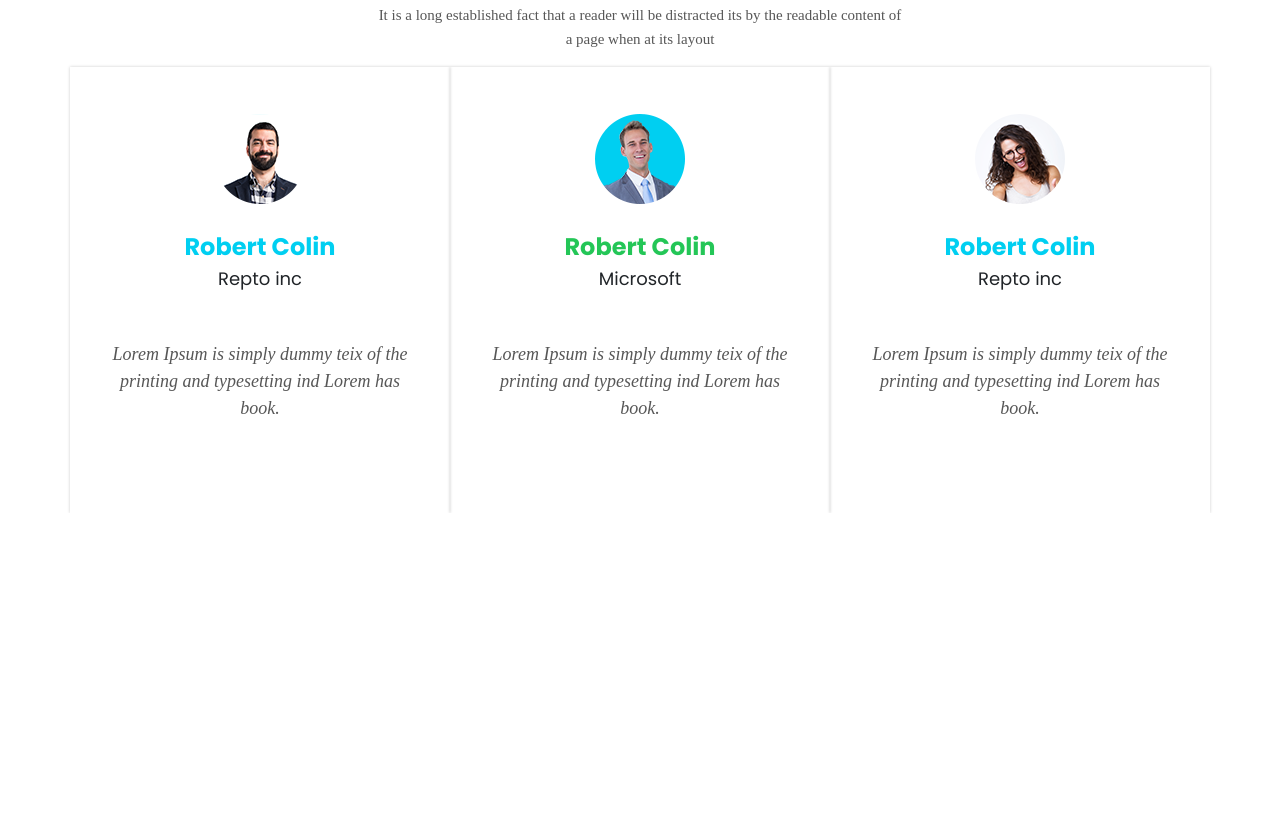
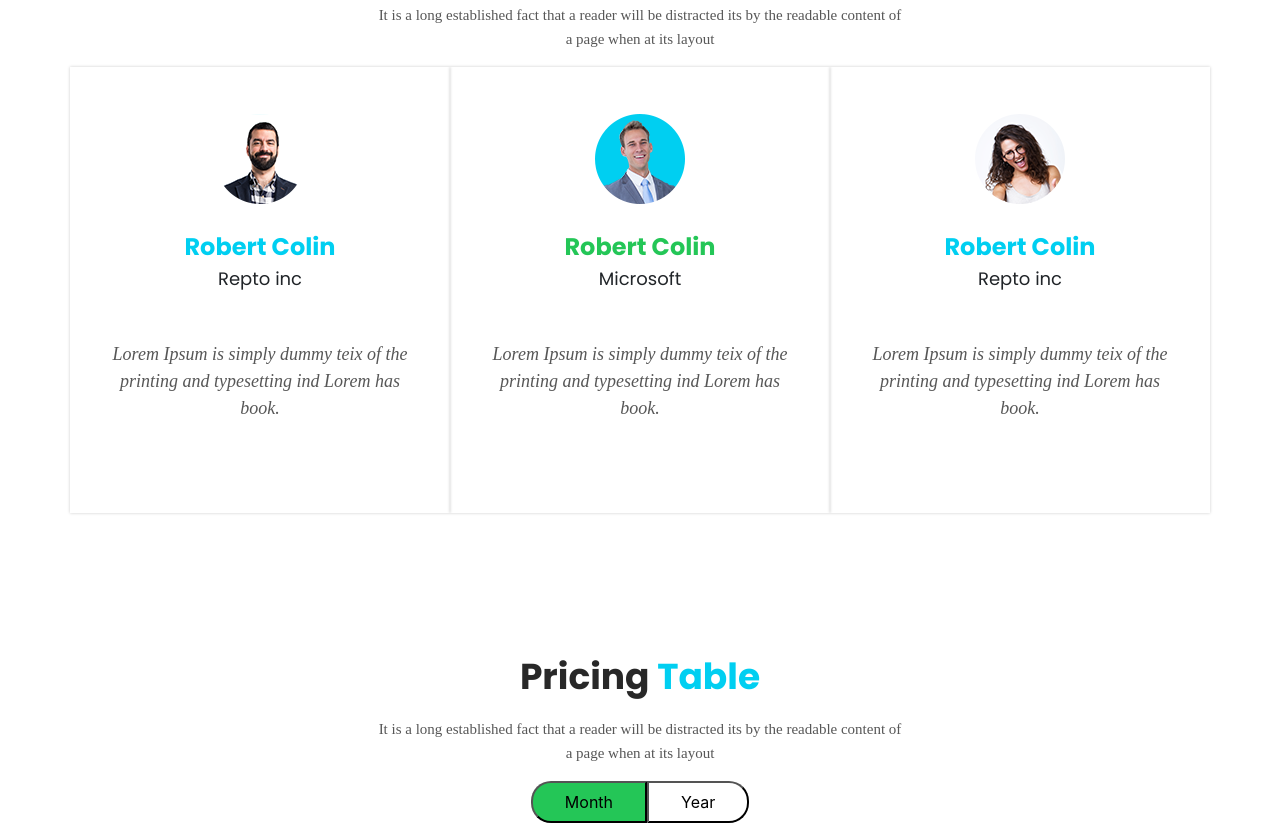
Before and after one commit to aDavtyan13/appnest, a website: page index.html in a window 1280 px wide. Shown: the part 4605-5428 px from the top of the page. Before the commit the page ends 5118 px from the top, so only its background shows below. Drawn offline with Linux system fonts and the light colour scheme; files whose address does not match are found by name.

Commit message:
small adding

```diff
--- a/app/scss/layout/_header.scss
+++ b/app/scss/layout/_header.scss
@@ -113,6 +113,9 @@
     }
     &--orange {
         background-color: #ff9d46;
+    }
+    &--white {
+        background-color: #fff;
     }
 }
 header{
@@ -331,8 +334,14 @@ button:hover{
   padding: 33px 0 28px;
 }
 
-
-
+.month_fill_button{
+    border-radius: 20px 0 0 20px;
+    padding: 7px 32px;
+}
+.year_fill_button{
+    border-radius: 0 20px 20px 0;
+    padding: 7px 32px;
+}
 
 
 @media(max-width:478px){
--- a/index.html
+++ b/index.html
@@ -264,18 +264,23 @@
                 </div>
                 <div class="feedback_list d-flex">
                     <div class="col-lg-4 feedback_list_item text-center">
+                        <div>
                             <img src="/app/images/feedback1.png" alt="">
                             <p class="feedback_list_name color--blue poppins--font">Robert Colin</p>
                             <p class="feedback_list_job poppins--font">Repto inc</p>
                             <p class="feedback_list_description">Lorem Ipsum is simply dummy teix of the printing and typesetting ind Lorem has book.</p>
                         </div>
+                    </div>
                     <div class="col-lg-4 feedback_list_item text-center">
+                        <div>
                             <img src="/app/images/feedback2.png" alt="">
                             <p class="feedback_list_name color--green poppins--font">Robert Colin</p>
                             <p class="feedback_list_job poppins--font">Microsoft</p>
                             <p class="feedback_list_description">Lorem Ipsum is simply dummy teix of the printing and typesetting ind Lorem has book.</p>
                         </div>
+                    </div>
                     <div class="col-lg-4 feedback_list_item text-center">
+                       <div>
                             <img src="/app/images/feedback3.png" alt="">
                             <p class="feedback_list_name color--blue poppins--font">Robert Colin</p>
                             <p class="feedback_list_job poppins--font">Repto inc</p>
@@ -285,5 +290,27 @@
                 </div>
             </div>
     </section>
+    <section class="price">
+        <div class="container">
+            <div class="row">
+                <div class="col-lg-12 text-center">
+                    <p class="capitalized--text poppins--font header">pricing <span class="color--blue">table</span></p>
+                    <p class="col-lg-6 offset-3 paragraph">It is a long established fact that a reader will be distracted its by the
+                        readable content of a page when at its layout</p>
+                </div>
+
+                <div class="col-12 d-flex justify-content-center">
+                    <button class="month_fill_button background_color--green text-center">
+                        Month
+                    </button>
+                    <button class="year_fill_button background_color--white text-center">
+                        Year
+                    </button>
+                </div>
+
+            </div>
+        </div>
+
+    </section>
 </body>
 </html>
```
Also changed, not shown: app/css/main.css. Lines whose indentation alone changed are shown as unchanged.
